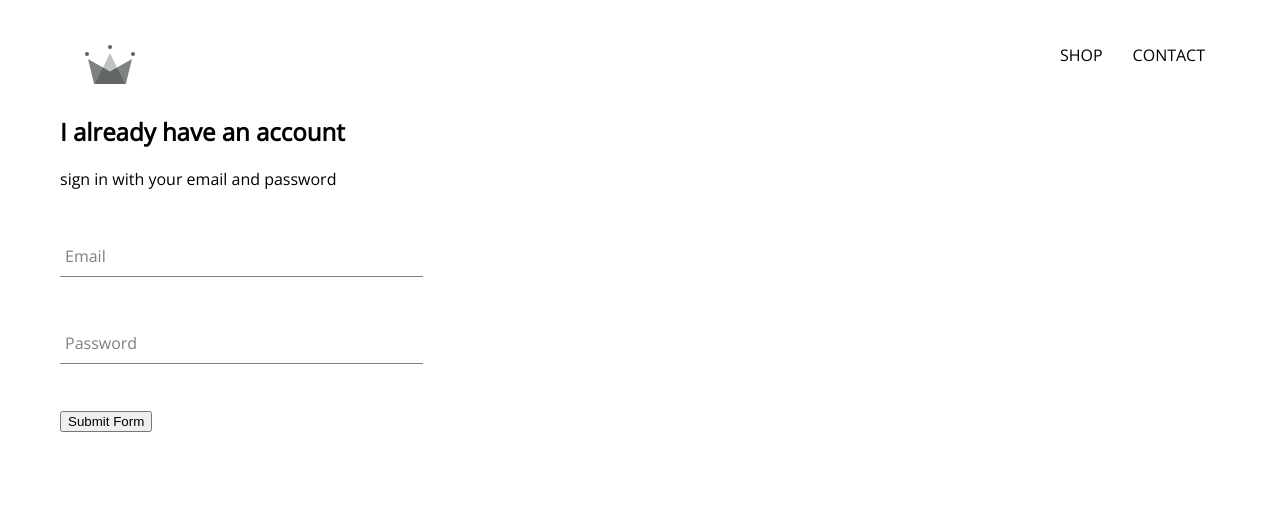
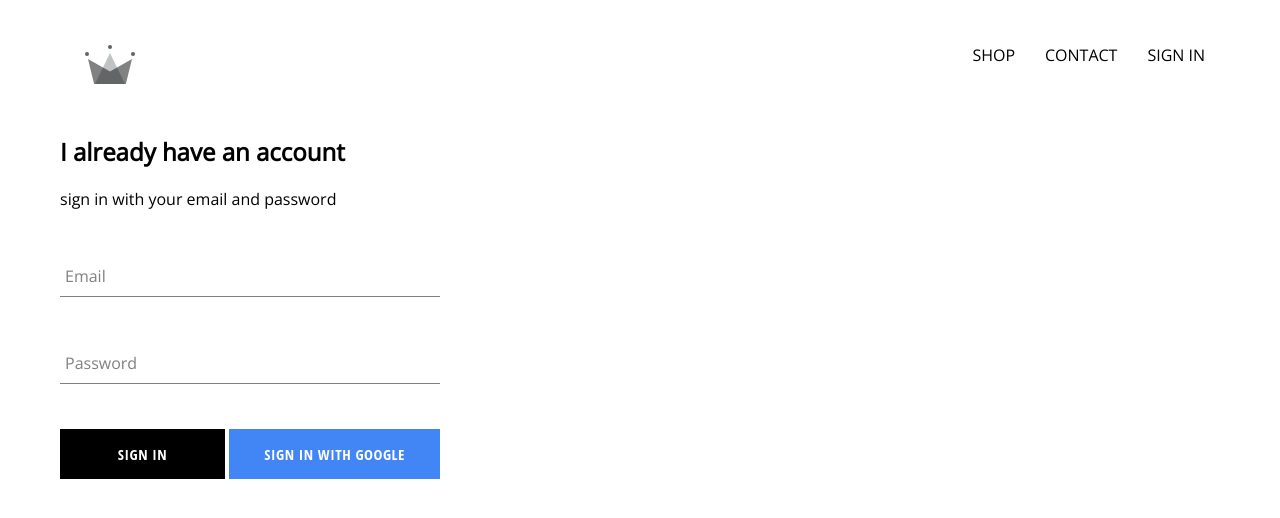
Before and after one commit to prateekYadav07/crwn-clothing, a React (Create React App) app: page /signin in a window 1280 px wide. Shown: the top 518 px of the page. Built offline with nearby package versions, Linux system fonts and the light colour scheme; no server answers; a web font is replaced by a local one.

Commit message:
firebase setup

```diff
--- a/package.json
+++ b/package.json
@@ -6,6 +6,7 @@
     "@testing-library/jest-dom": "^5.17.0",
     "@testing-library/react": "^13.4.0",
     "@testing-library/user-event": "^13.5.0",
+    "firebase": "^10.1.0",
     "node-sass": "^9.0.0",
     "react": "^18.2.0",
     "react-dom": "^18.2.0",
--- a/src/App.css
+++ b/src/App.css
@@ -7,3 +7,7 @@
     text-decoration: none;
     color: black;
 }
+
+* {
+    box-sizing: border-box;
+}
--- a/src/App.js
+++ b/src/App.js
@@ -4,11 +4,35 @@
 import ShopPage from "./pages/shop/shop.pages";
 import Header from "./components/header/header.component";
 import SignInAndSignUpPage from "./pages/sign-in-and-sign-up/sign-in-and-sing-up.pages";
+import { auth } from "./firebase/firebase.utils";
+import { Component } from "react";
 
-function App() {
+class App extends Component {
+  constructor() {
+    super();
+
+    this.state = {
+      currentUser: null,
+    };
+  }
+
+  unsubscribeFromAuth = null;
+
+  componentDidMount() {
+    this.unsubscribeFromAuth = auth.onAuthStateChanged((user) => {
+      this.setState({ currentUser: user });
+      console.log(user);
+    });
+  }
+
+  componentWillUnmount() {
+    this.unsubscribeFromAuth();
+  }
+
+  render() {
     return (
       <div>
-      <Header />
+        <Header currentUser={this.state.currentUser} />
         <Switch>
           <Route exact path="/" component={HomePage} />
           <Route exact path="/shop" component={ShopPage} />
@@ -17,5 +41,6 @@
       </div>
     );
   }
+}
 
 export default App;
--- /dev/null
+++ b/src/components/custom-button/custom-button.component.jsx
@@ -0,0 +1,12 @@
+import React from "react";
+import './custom-button.styles.scss'
+
+const CustomButton = ({ children, isGoogleSignIn, ...otherProps }) => {
+    return (
+        <button className={`${isGoogleSignIn ? 'google-sign-in' : ''} custom-button`} {...otherProps}>
+            {children}
+        </button>
+    )
+}
+
+export default CustomButton
--- /dev/null
+++ b/src/components/custom-button/custom-button.styles.scss
@@ -0,0 +1,46 @@
+.custom-button {
+    min-width: 165px;
+    width: auto;
+    height: 50px;
+    letter-spacing: 0.5px;
+    line-height: 50px;
+    padding: 0 35px 0 35px;
+    font-size: 15px;
+    background-color: black;
+    color: white;
+    text-transform: uppercase;
+    font-family: "Open Sans Condensed";
+    font-weight: bolder;
+    border: none;
+    cursor: pointer;
+    display: flex;
+    justify-content: center;
+
+    &:hover {
+        background-color: white;
+        color: black;
+        border: 1px solid black;
+    }
+
+    &.google-sign-in {
+        background-color: #4285f4;
+        color: white;
+
+        &:hover {
+            background-color: #357ae8;
+            border: none;
+        }
+    }
+
+    &.inverted {
+        background-color: white;
+        color: black;
+        border: 1px solid black;
+
+        &:hover {
+            background-color: black;
+            color: white;
+            border: none;
+        }
+    }
+}
--- a/src/components/header/header.component.jsx
+++ b/src/components/header/header.component.jsx
@@ -2,8 +2,9 @@
 import './header.styles.scss'
 import { Link } from "react-router-dom/cjs/react-router-dom.min";
 import { ReactComponent as Logo } from "../../assets/crown.svg";
+import { auth } from "../../firebase/firebase.utils";
 
-const Header = () => {
+const Header = ({ currentUser }) => {
     return (
         <div className="header">
             <Link className="logo-container" to="/">
@@ -12,6 +13,9 @@
             <div className="options">
                 <Link className="option" to="/shop">SHOP</Link>
                 <Link className="option" to="/shop">CONTACT</Link>
+                {currentUser ?
+                <div className="option" onClick={() => auth.signOut()}>SIGN OUT</div>
+                : <Link className="option" to="/signin">SIGN IN</Link>}
             </div>
         </div>
     )
--- a/src/components/sign-in/sign-in.component.jsx
+++ b/src/components/sign-in/sign-in.component.jsx
@@ -1,6 +1,8 @@
 import React, { Component } from "react";
 import './sign-in.styles.scss'
 import FormInput from "../form-input/form-input.component";
+import CustomButton from "../custom-button/custom-button.component";
+import { signInWithGoogle } from "../../firebase/firebase.utils";
 
 class SignIn extends Component {
     constructor() {
@@ -30,7 +32,10 @@
                 <form onSubmit={this.handleSubmit}>
                     <FormInput label="Email" name="email" type="email" handleChange={this.handleChange} value={this.state.email} required />
                     <FormInput label="Password" name="password" type="password" handleChange={this.handleChange} value={this.state.password} required />
-                    <input type="submit" value="Submit Form" />
+                    <div className="buttons">
+                        <CustomButton type="submit">Sign In</CustomButton>
+                        <CustomButton onClick={signInWithGoogle} isGoogleSignIn>Sign In with Google</CustomButton>
+                    </div>
                 </form>
             </div>
         )
--- a/src/components/sign-in/sign-in.styles.scss
+++ b/src/components/sign-in/sign-in.styles.scss
@@ -1,3 +1,14 @@
 .sign-in {
-    width: 30%;
-}
+    width: 380px;
+    display: flex;
+    flex-direction: column;
+
+    .title {
+      margin: 10px 0;
+    }
+
+    .buttons {
+      display: flex;
+      justify-content: space-between;
+    }
+  }
--- /dev/null
+++ b/src/firebase/firebase.utils.js
@@ -0,0 +1,25 @@
+import "firebase/compat/firestore";
+import "firebase/compat/auth";
+import firebase from "firebase/compat/app";
+
+const firebaseConfig = {
+  apiKey: "AIzaSyCU94uDlg5G1xd9erCH4KyDYSdVwhlIDZk",
+  authDomain: "crwn-db-e373b.firebaseapp.com",
+  projectId: "crwn-db-e373b",
+  storageBucket: "crwn-db-e373b.appspot.com",
+  messagingSenderId: "843491450027",
+  appId: "1:843491450027:web:721a104f810d929c03ebee",
+  measurementId: "G-K594ZHWS4X",
+};
+
+firebase.initializeApp(firebaseConfig);
+
+export const auth = firebase.auth();
+export const firestore = firebase.firestore();
+
+const provider = new firebase.auth.GoogleAuthProvider();
+provider.setCustomParameters({ prompt: "select_account" });
+export const signInWithGoogle = () =>
+  auth.signInWithPopup(provider).catch((error) => {
+    console.log(error.message);
+  });
```
Also changed, not shown: 1 other file (tests, documents, lock files or other folders). Lines whose indentation alone changed are shown as unchanged.
